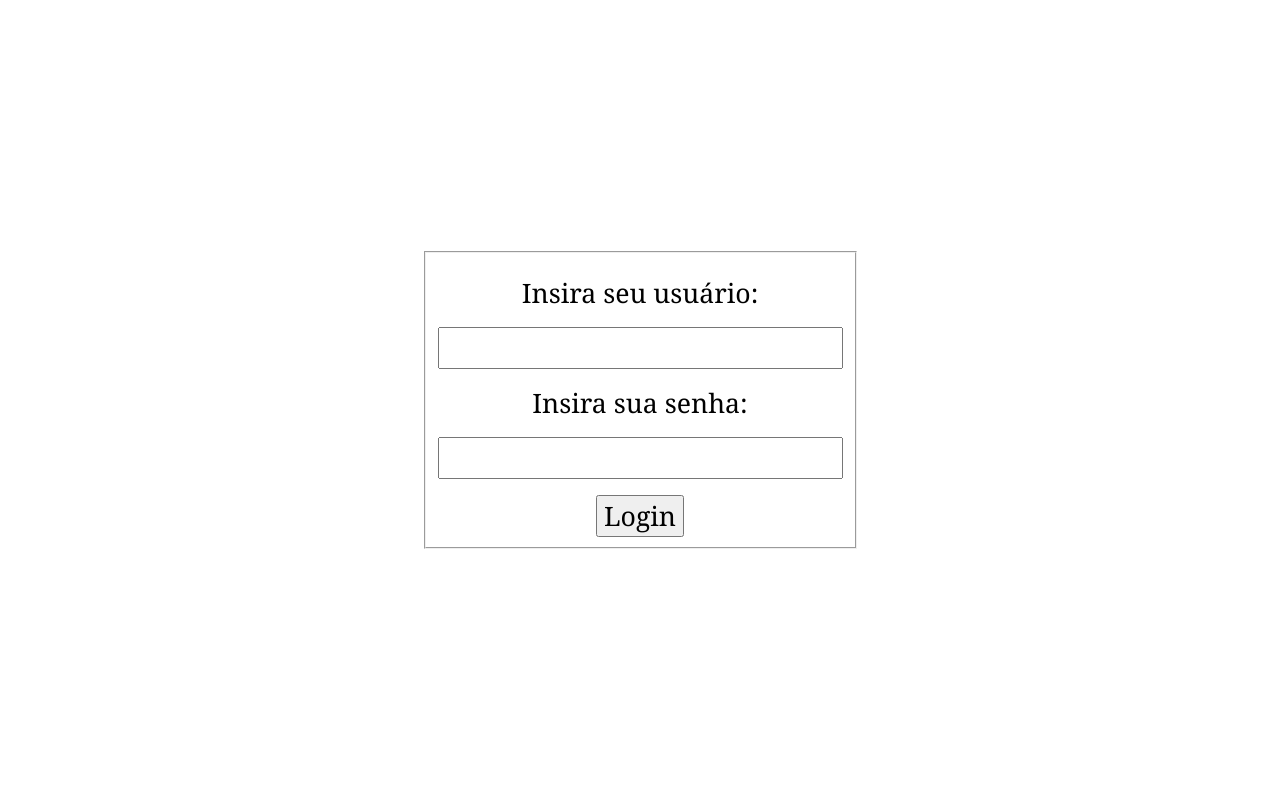
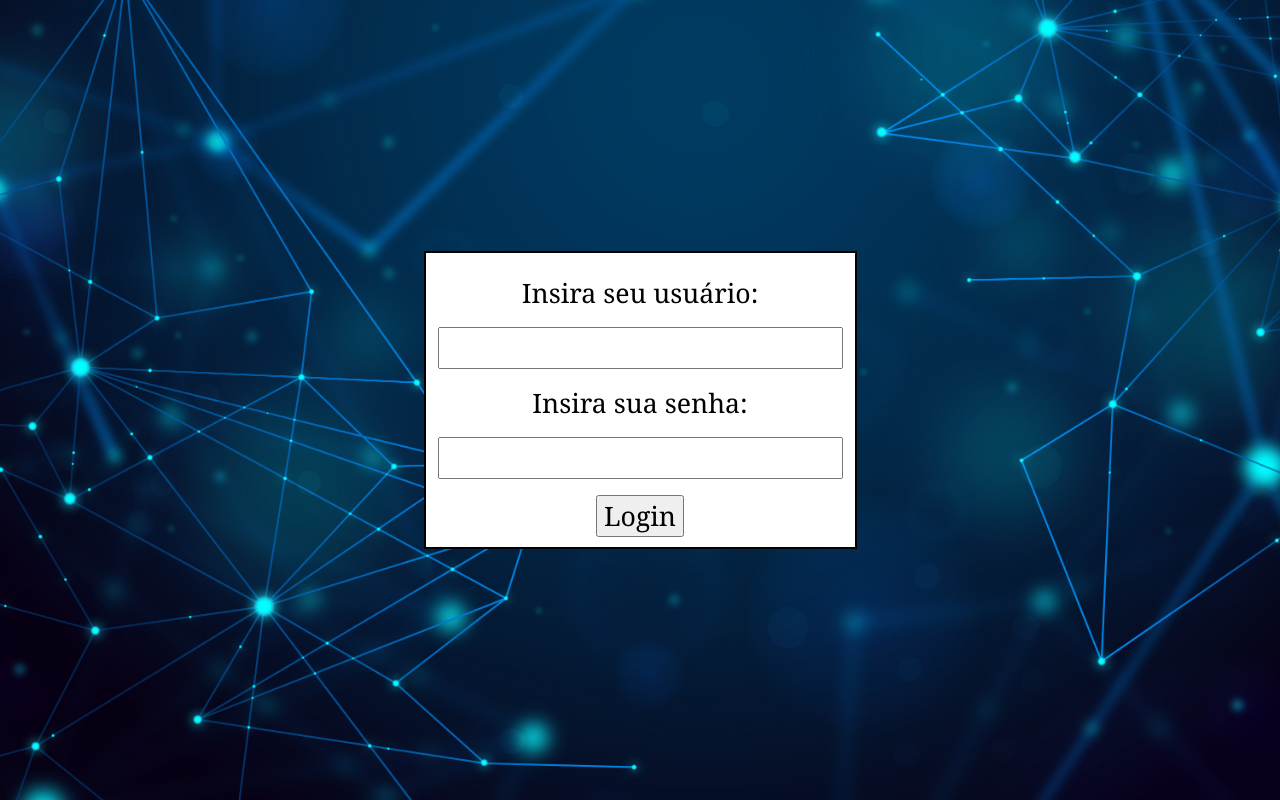
Before and after one commit to Rovani123/Web, a PHP site: page /CRUD/login.php in a window 1280 px wide. Run offline with PHP 8.4, Linux system fonts and the light colour scheme.

Commit message:
CRUDFeito

```diff
--- a/php/CRUD/cadastroEdicao.php
+++ b/php/CRUD/cadastroEdicao.php
@@ -22,8 +22,8 @@
     <title><?php echo $titulo; ?></title>
     <style>
         *{margin: 0px;}
-        #cima{min-height:100vh; display:flex; justify-content: center; align-items:center;}
-        fieldset{display:flex; flex-direction: column; align-items:center;}
+        #cima{min-height:100vh; display:flex; justify-content: center; align-items:center;background-image: url("fundo.jpg");background-repeat:no-repeat; background-size:cover;}
+        fieldset{display:flex; flex-direction: column; align-items:center;background-color:white; border: 2px solid black;}
         form{display:flex; flex-direction: column; align-items:center;}
         label{font: 20pt normal black; font-family: georgia;}
         input{font: 20pt normal black; font-family: georgia;}
@@ -63,6 +63,5 @@
             <a href="usuarios.php"><button>Cancelar</button></a>
         </fieldset>
     </div>
-
 </body>
 </html>
--- a/php/CRUD/login.php
+++ b/php/CRUD/login.php
@@ -6,8 +6,8 @@
     <title>Login</title>
     <style>
         *{margin: 0px;}
-        body{display: flex;align-items: center; justify-content: center; min-height: 100vh;flex-direction: column;}
-        fieldset{display: flex;align-items: center; justify-content: center;flex-direction: column;}
+        body{display: flex;align-items: center; justify-content: center; min-height: 100vh;flex-direction: column; background-image: url("fundo.jpg");background-repeat:no-repeat; background-size:cover;}
+        fieldset{display: flex;align-items: center; justify-content: center;flex-direction: column; background-color:white; border: 2px solid black;}
         form{display: flex;align-items: center; justify-content: center;flex-direction: column; }
         label{font: 20pt normal black; margin-top: 4%; font-family: georgia;}
         input{font: 20pt normal black; margin-top: 4%; font-family: georgia;}
--- a/php/CRUD/loginControle.php
+++ b/php/CRUD/loginControle.php
@@ -8,6 +8,6 @@
             header("location:login.php?login=0");
         }
     }else{
-        header("location:login.php?login=0");
+        header("location:login.php?");
     }
 ?>
--- a/php/CRUD/usuarios.php
+++ b/php/CRUD/usuarios.php
@@ -19,21 +19,21 @@
     <title>Usuários</title>
     <style>
         *{margin: 0px; border-collapse:collapse;}
+        body{background-image: url("fundo.jpg");background-repeat:no-repeat; background-size:cover;}
         #cima{min-height:20vh; display:flex; justify-content: center; align-items:center;}
         #baixo{min-height:80vh; display:flex; justify-content: center; align-items:center;}
-        fieldset{display:flex; }
+        fieldset{display:flex; background-color:white; border: 2px solid black;}
         th{border: 1px solid black; font: 20pt normal black; font-family: georgia; padding:1px;}
         .borda{border: 1px solid black; font: 20pt normal black; font-family: georgia; padding:1px;}
         input{font: 20pt normal black; font-family: georgia;}
         button{font: 20pt normal black; font-family: georgia;}
         #btExcluir{color:red;}
-        /*#deslogar{justify-self:start;align-self:start;}*/
     </style>
 </head>
 <body>
     <div id="cima">
-        <a href="sair.php" id="deslogar"><button id="deslogar">Deslogar</button></a>
         <fieldset>
+            <a href="sair.php" id="deslogar"><button id="deslogar">Deslogar</button></a>
             <form action="cadastroEdicao.php" method="post">
                  <input type="text" name="tipo" value="Cadastrar" hidden>
                  <input type="submit" value="Cadastrar">
```
Also changed, not shown: php/CRUD/fundo.jpg (added).
